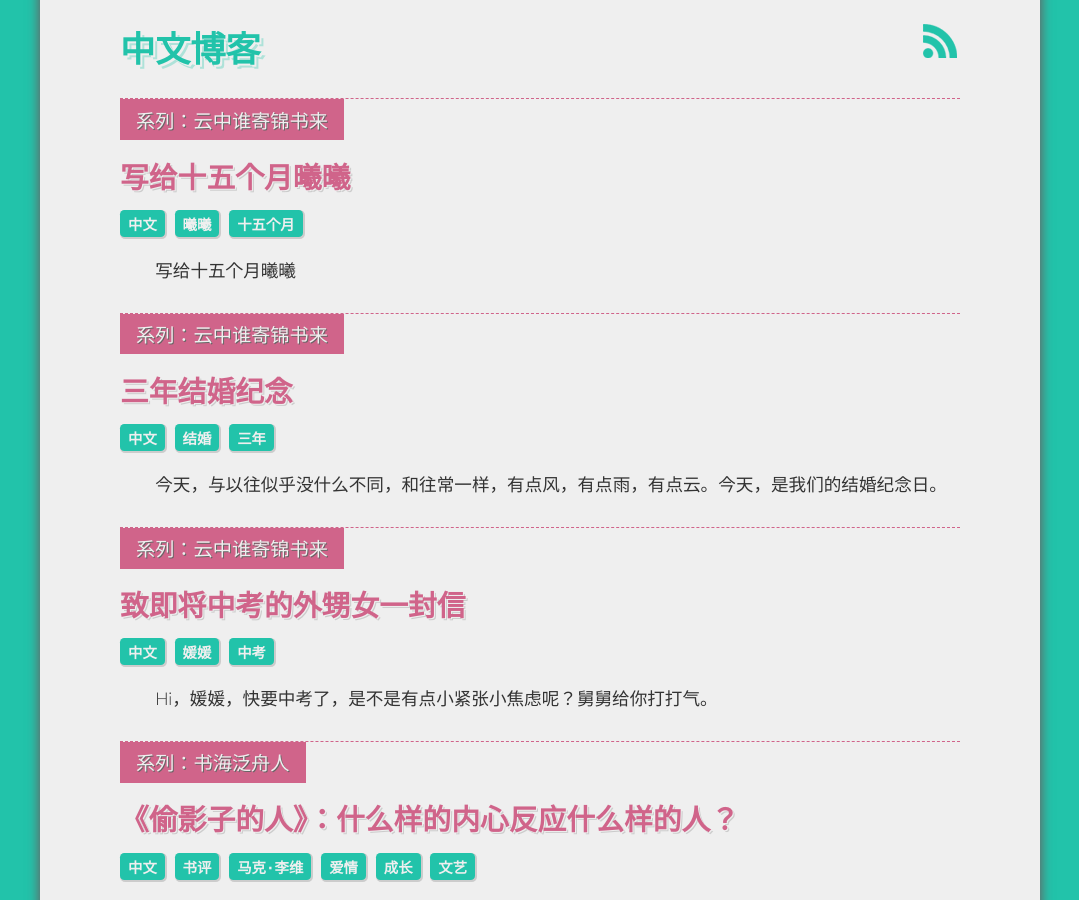
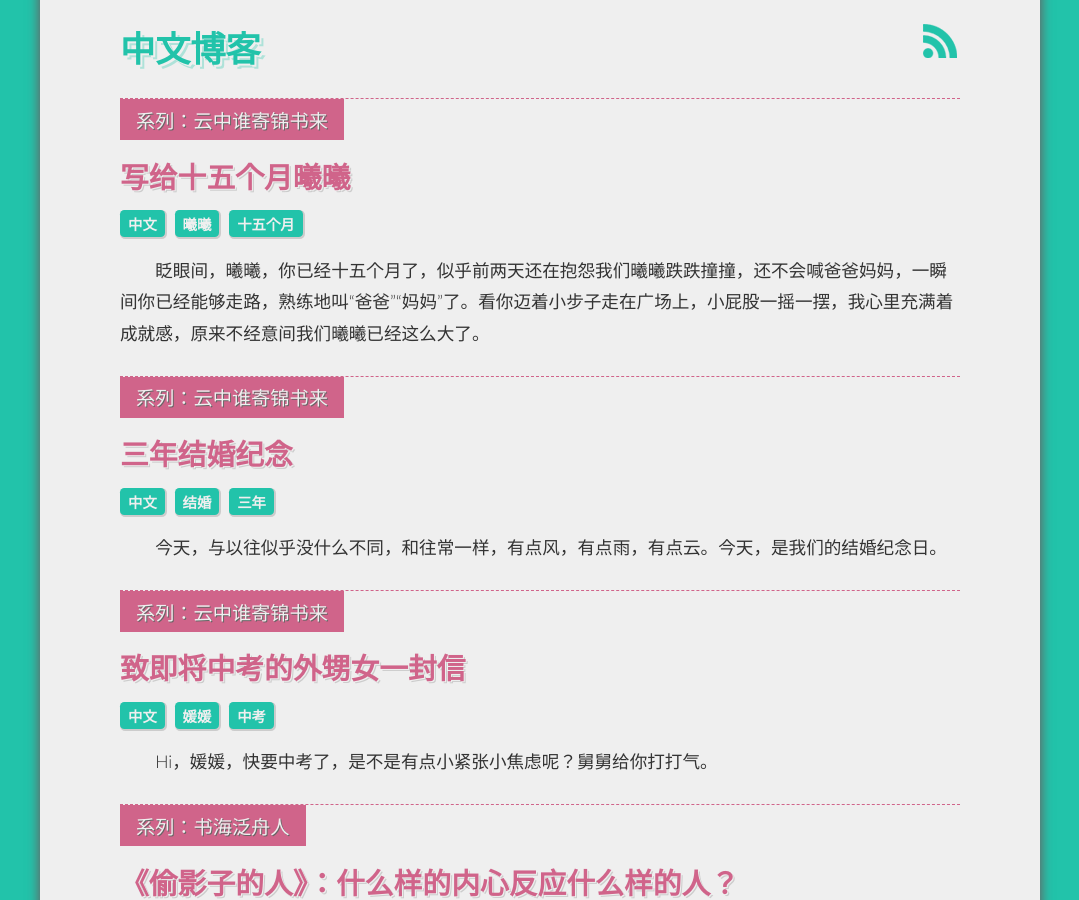
Before and after one commit to zwxscience/MyBlog, a Jekyll site: the page built from index.html, in a window 1280 px wide and 900 px high, scrolled down 2649 px. Shown: the whole window, without its empty margins (100-1179 px from the left). Built offline with Jekyll 4.4.1, drawn with Linux system fonts in a browser that asks for light colours; Markdown is read by kramdown in place of the engine named in the settings; the list of posts is cut into pages by our own code; comment, search, counter and statistics services are not loaded.

Commit message:
Update and rename 2016-12-02-to-fifteen-months-my-son.md to 2016-11-20-to-fifteen-months-my-son.md

```diff
--- a/_posts/2016-12-02-to-fifteen-months-my-son.md
+++ b/_posts/2016-11-20-to-fifteen-months-my-son.md
@@ -1,13 +1,13 @@
 ---
 title: 写给十五个月曦曦
-time: 2016.12.02 16:39:57
+time: 2016.11.20 16:39:57
 layout: post
 tags:
 - 中文
 - 曦曦
 - 十五个月
 series: 云中谁寄锦书来
-excerpt: 写给十五个月曦曦
+excerpt: 眨眼间，曦曦，你已经十五个月了，似乎前两天还在抱怨我们曦曦跌跌撞撞，还不会喊爸爸妈妈，一瞬间你已经能够走路，熟练地叫“爸爸”“妈妈”了。看你迈着小步子走在广场上，小屁股一摇一摆，我心里充满着成就感，原来不经意间我们曦曦已经这么大了。
 ---
 眨眼间，曦曦，你已经十五个月了，似乎前两天还在抱怨我们曦曦跌跌撞撞，还不会喊爸爸妈妈，一瞬间你已经能够走路，熟练地叫“爸爸”“妈妈”了。看你迈着小步子走在广场上，小屁股一摇一摆，我心里充满着成就感，原来不经意间我们曦曦已经这么大了。
 
@@ -27,7 +27,4 @@
 
 <img src="{{ site.loadingImg }}" style="max-width: 400px; max-height: 400px;" data-src="http://blog.zhangweixiang.com/img/post/Notes_1440755741481.jpg" />
 
-<span style="float:right">2016年12月02日</span>
-
-<br/>
 <iframe frameborder="no" border="0" marginwidth="0" marginheight="0" width=298 height=52 src="http://music.163.com/outchain/player?type=2&id=25699081&auto=1&height=32"></iframe>
```
